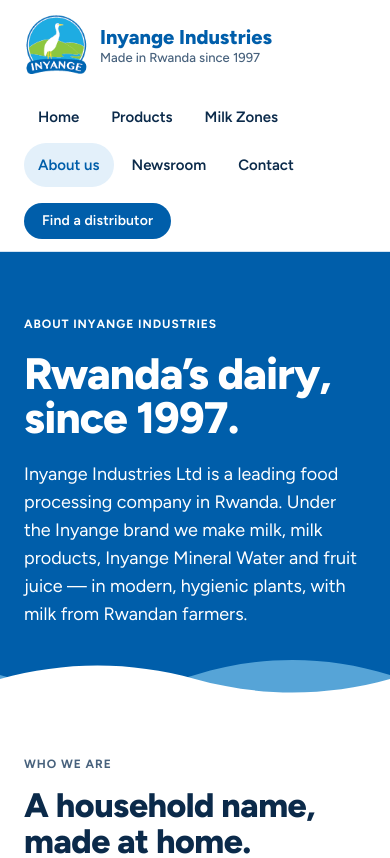
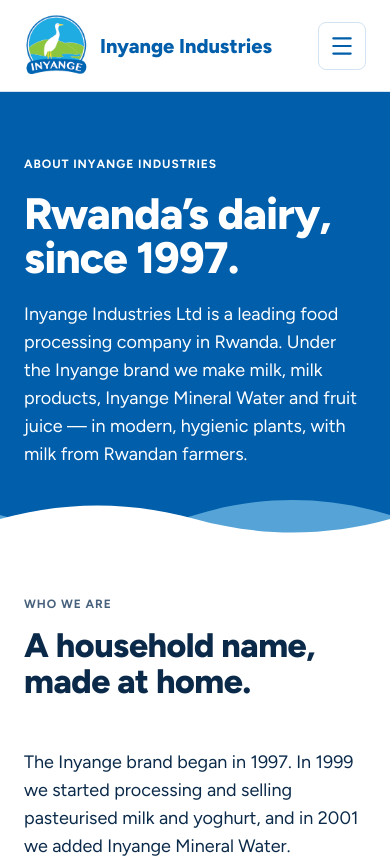
Before and after one commit to jacques-twizeyimana/inyange-website, a Next.js app: page /about in a window 390 px wide. Shown: the top 858 px of the page. Built offline with nearby package versions, Linux system fonts and the light colour scheme.

Commit message:
style: use hamburger menu on small devices

```diff
--- a/app/globals.css
+++ b/app/globals.css
@@ -74,7 +74,7 @@ a:focus-visible, button:focus-visible, input:focus-visible, select:focus-visible
 .stat-figure { margin: 0; font-family: var(--font-display); font-weight: 800; color: var(--inyange-blue); }
 
 /* header */
-.site-header { width: 100%; background: var(--surface); border-bottom: 1px solid var(--line); }
+.site-header { position: relative; z-index: 30; width: 100%; background: var(--surface); border-bottom: 1px solid var(--line); }
 .site-header .wrap { display: flex; flex-wrap: wrap; align-items: center; justify-content: space-between; gap: 16px; min-height: 96px; padding-top: 12px; padding-bottom: 12px; }
 .brand { display: flex; align-items: center; gap: 12px; text-decoration: none; }
 .brand-name { font-family: var(--font-display); font-size: 20px; line-height: 22px; font-weight: 800; color: var(--inyange-blue); }
@@ -83,6 +83,19 @@ a:focus-visible, button:focus-visible, input:focus-visible, select:focus-visible
 .nav-link { display: inline-flex; align-items: center; min-height: 44px; padding: 0 14px; border-radius: var(--radius-pill); color: var(--ink); font-weight: 600; font-size: 15px; text-decoration: none; }
 .nav-link:hover { background: var(--frost); color: var(--blue-deep); }
 .nav-link[aria-current="page"] { background: var(--frost); color: var(--inyange-blue); }
+
+.main-nav { display: flex; align-items: center; gap: 16px; }
+.menu-toggle { display: none; align-items: center; justify-content: center; width: 48px; height: 48px; border: 1px solid var(--line); border-radius: var(--radius-sm); background: var(--surface); color: var(--inyange-blue); cursor: pointer; }
+@media (max-width: 900px) {
+  .site-header .wrap { position: relative; flex-wrap: nowrap; min-height: 80px; }
+  .menu-toggle { display: inline-flex; }
+  .main-nav { display: none; position: absolute; top: 100%; left: 0; right: 0; z-index: 20; flex-direction: column; align-items: stretch; gap: 12px; padding: 12px 16px 20px; background: var(--surface); border-bottom: 1px solid var(--line); box-shadow: 0 12px 24px rgba(0,0,0,.08); }
+  .site-header[data-open="true"] .main-nav { display: flex; }
+  .nav-list { flex-direction: column; flex-wrap: nowrap; }
+  .nav-link { width: 100%; }
+  .nav-cta { justify-content: center; }
+  .brand-tag { display: none; }
+}
 
 /* footer links */
 .site-footer { width: 100%; background: var(--blue-deep); color: var(--on-brand); }
--- a/components/Header.tsx
+++ b/components/Header.tsx
@@ -3,15 +3,19 @@
 import Image from "next/image";
 import Link from "next/link";
 import { usePathname } from "next/navigation";
+import { useState } from "react";
+import { Menu, X } from "lucide-react";
 import logo from "@/public/images/inyange-logo.png";
 import { mainNav } from "@/lib/site";
 
 export function Header() {
   const pathname = usePathname();
+  const [openPath, setOpenPath] = useState<string | null>(null);
+  const open = openPath === pathname;
   const isCurrent = (href: string) => (href === "/" ? pathname === "/" : pathname.startsWith(href));
 
   return (
-    <header className="site-header">
+    <header className="site-header" data-open={open}>
       <div className="wrap">
         <Link href="/" className="brand" aria-label="Inyange Industries — home">
           <Image src={logo} alt="Inyange" width={64} height={67} priority style={{ display: "block" }} />
@@ -20,7 +24,17 @@ export function Header() {
             <span className="brand-tag">Made in Rwanda since 1997</span>
           </span>
         </Link>
-        <nav aria-label="Main" style={{ display: "flex" }}>
+        <button
+          type="button"
+          className="menu-toggle"
+          aria-label={open ? "Close menu" : "Open menu"}
+          aria-expanded={open}
+          aria-controls="main-nav"
+          onClick={() => setOpenPath(open ? null : pathname)}
+        >
+          {open ? <X size={26} aria-hidden /> : <Menu size={26} aria-hidden />}
+        </button>
+        <nav id="main-nav" className="main-nav" aria-label="Main">
           <ul className="nav-list">
             {mainNav.map((item) => (
               <li key={item.href}>
@@ -30,10 +44,10 @@ export function Header() {
               </li>
             ))}
           </ul>
+          <Link className="iy-btn iy-btn--primary iy-btn--small nav-cta" href="/distributors">
+            Find a distributor
+          </Link>
         </nav>
-        <Link className="iy-btn iy-btn--primary iy-btn--small" href="/distributors">
-          Find a distributor
-        </Link>
       </div>
     </header>
   );
```
